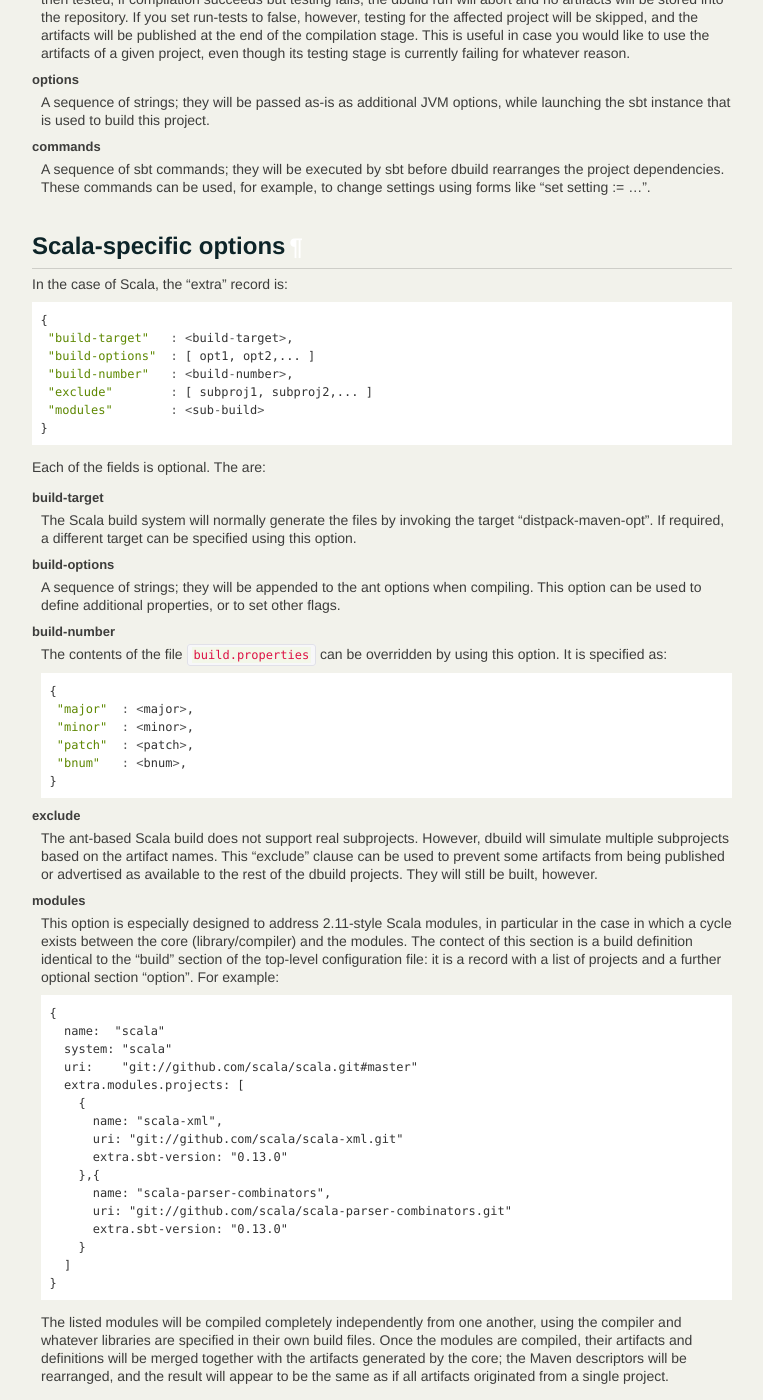
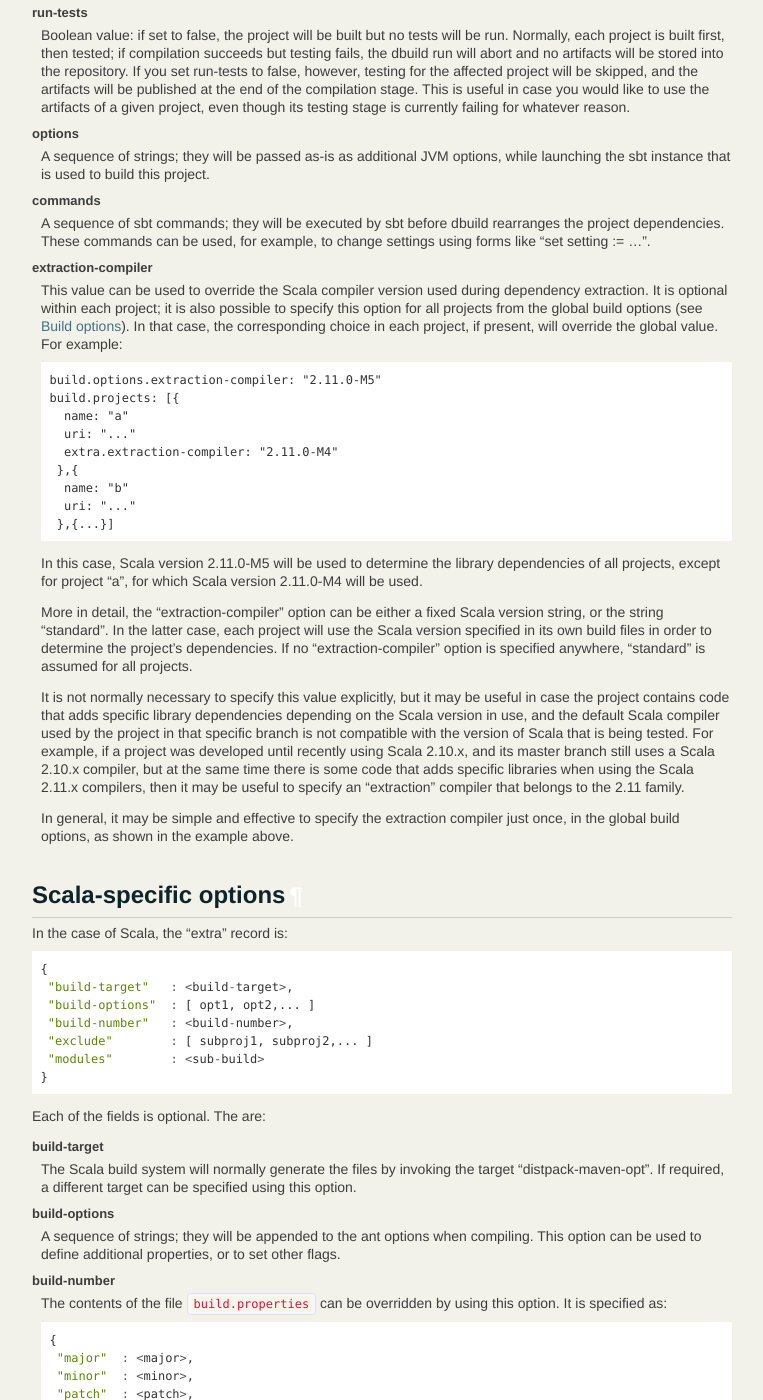
Before and after one commit to lightbend-labs/dbuild, a Sphinx documentation site: the page built from docs/src/sphinx/dbuild.rst, in a window 1280 px wide and 1400 px high, scrolled down 4135 px. Shown: the whole window, without its empty margins (138-901 px from the left). Built offline with Sphinx 7.4.7, drawn with Linux system fonts in a browser that asks for light colours; some of the changed text lies outside the part shown.

Commit message:
Adding "extraction-compiler" option and docs.
The "extraction-compiler" option can be used to select which
compiler should be used to extract the project dependencies.
It can be useful in case the project's default compiler belongs
to one Scala family (for example 2.10), but its definition adds
libraries for a different compiler, which is the one that we need.

In this case, the dependency would not be "seen", since extraction
by default takes place using whatever compiler is already defined
in the project.

This option allows the user to override that default,
selecting a compiler for extraction that is in the same
compatibility family as the one that we are interested in.

```diff
--- a/docs/src/sphinx/dbuild.rst
+++ b/docs/src/sphinx/dbuild.rst
@@ -195,15 +195,19 @@
    }
 
   This option exists only to address very specific cases in which dependency cycles exist
-  that cannot be solved otherwise; it should not be used under normal circumstances. The
-  recommended approach is rather either splitting the projects into sets of subprojects that
-  do not form a cycle, or modifying the projects themselves, in order to remove the cyclic
-  dependencies.
+  that cannot be solved otherwise; however, its use is inherently difficult to control, and
+  it should be avoided if at all possible. In particular, excluding libraries from dbuild's
+  control may cause library conflicts due to different transitive dependencies, pulled in
+  by different projects. The recommended approach is instead either splitting the projects
+  into sets of subprojects that do not form a cycle, or modifying the projects themselves,
+  in order to remove the cyclic dependencies.
 
 extra
   The "extra" component is optional, as are all of its sub-components; it describes additional
   parameters used while building the project, and its content depends on the build system, as
   detailed below.
+
+.. _sbt-options:
 
 sbt-specific options
 --------------------
@@ -213,12 +217,13 @@
 .. code-block:: javascript
 
    {
-    "sbt-version"    : <sbt-version>,
-    "projects"       : [ subproj1, subproj2,... ]
-    "exclude"        : [ subproj1, subproj2,... ]
-    "run-tests"      : <run-tests>
-    "options"        : [ opt1, opt2,... ]
-    "commands"       : [ cmd1, cmd2,... ]
+    "sbt-version"         : <sbt-version>,
+    "projects"            : [ subproj1, subproj2,... ]
+    "exclude"             : [ subproj1, subproj2,... ]
+    "run-tests"           : <run-tests>
+    "options"             : [ opt1, opt2,... ]
+    "commands"            : [ cmd1, cmd2,... ]
+    "extraction-compiler" : <compiler-option>
    }
 
 Each of these fields is optional; their meaning is:
@@ -272,6 +277,50 @@
   A sequence of sbt commands; they will be executed by sbt before dbuild rearranges
   the project dependencies. These commands can be used, for example, to change settings
   using forms like "set setting := ...".
+
+extraction-compiler
+  This value can be used to override the Scala compiler version used during dependency
+  extraction. It is optional within each project; it is also possible to specify this
+  option for all projects from the global build options (see :doc:`buildOptions`). In
+  that case, the corresponding choice in each project, if present, will override the
+  global value. For example:
+
+  .. code-block:: text
+
+    build.options.extraction-compiler: "2.11.0-M5"
+    build.projects: [{
+      name: "a"
+      uri: "..."
+      extra.extraction-compiler: "2.11.0-M4"
+     },{
+      name: "b"
+      uri: "..."
+     },{...}]
+
+  In this case, Scala version 2.11.0-M5 will be used to determine the library
+  dependencies of all projects, except for project "a", for which Scala version
+  2.11.0-M4 will be used.
+
+  More in detail, the "extraction-compiler" option
+  can be either a fixed Scala version string, or the string "standard". In the
+  latter case, each project will use the Scala version specified in its own build
+  files in order to determine the project's dependencies. If no "extraction-compiler"
+  option is specified anywhere, "standard" is assumed for all projects.
+
+  It is not normally necessary to specify this value explicitly,
+  but it may be useful in case the project contains code that adds specific
+  library dependencies depending on the Scala version in use, and the default
+  Scala compiler used by the project in that specific branch is not compatible
+  with the version of Scala that is being tested. For example, if a project
+  was developed until recently using Scala 2.10.x, and its master branch still
+  uses a Scala 2.10.x compiler, but at the same time there is some code that
+  adds specific libraries when using the Scala 2.11.x compilers, then it may
+  be useful to specify an "extraction" compiler that belongs to the 2.11
+  family.
+
+  In general, it may be simple and effective to specify the extraction
+  compiler just once, in the global build options, as shown in the example
+  above.
 
 Scala-specific options
 ----------------------
```
Also changed, not shown: docs/src/sphinx/buildOptions.rst (+7 -2 lines), 5 other files.
